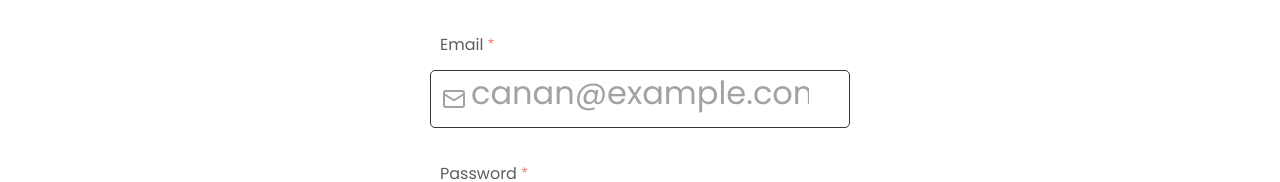
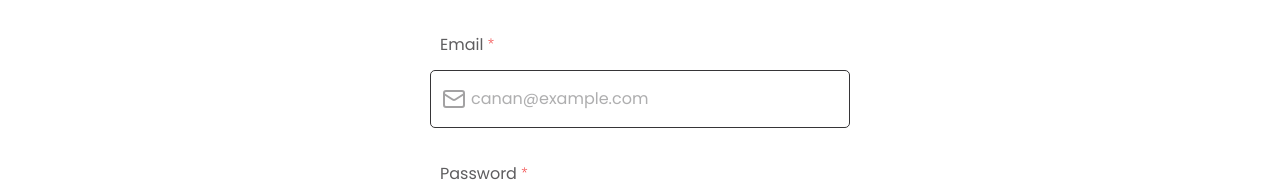
Before and after one commit to EASY-ORDER-IZ/easyorder-frontend, a React (Vite) app: page /signin in a window 1280 px wide. Shown: the part 133-315 px from the top of the page. Built offline with nearby package versions, Linux system fonts and the light colour scheme.

Commit message:
fix(signinform): edit some text size

```diff
--- a/src/components/SignInComponents/Form.tsx
+++ b/src/components/SignInComponents/Form.tsx
@@ -63,7 +63,7 @@ export function FormComponent() {
                     type="email"
                     placeholder="canan@example.com"
                     autoComplete="off"
-                    className="border-text-main placeholder:text-text-200 aria-[invalid=true]:border-status-warning aria-[invalid=true]:focus:border-status-warning border pr-10 pl-10 transition-all duration-300 ease-in-out placeholder:text-lg placeholder:leading-[100%] placeholder:font-medium"
+                    className="border-text-main placeholder:text-text-200 aria-[invalid=true]:border-status-warning aria-[invalid=true]:focus:border-status-warning placeholder:text-list border pr-10 pl-10 transition-all duration-300 ease-in-out placeholder:leading-[100%] placeholder:font-medium"
                   />
                 </div>
 
@@ -98,7 +98,7 @@ export function FormComponent() {
                     aria-invalid={fieldState.invalid}
                     placeholder="Enter your password"
                     autoComplete="off"
-                    className="border-text-main placeholder:text-text-200 aria-[invalid=true]:border-status-warning aria-[invalid=true]:focus:border-status-warning border pr-10 pl-10 transition-all duration-300 ease-in-out placeholder:text-lg placeholder:text-[1rem] placeholder:leading-[100%] placeholder:font-medium focus:outline-none"
+                    className="border-text-main placeholder:text-text-200 aria-[invalid=true]:border-status-warning aria-[invalid=true]:focus:border-status-warning placeholder:text-list border pr-10 pl-10 transition-all duration-300 ease-in-out placeholder:leading-[100%] placeholder:font-medium focus:outline-none"
                   />
 
                   <div
```
